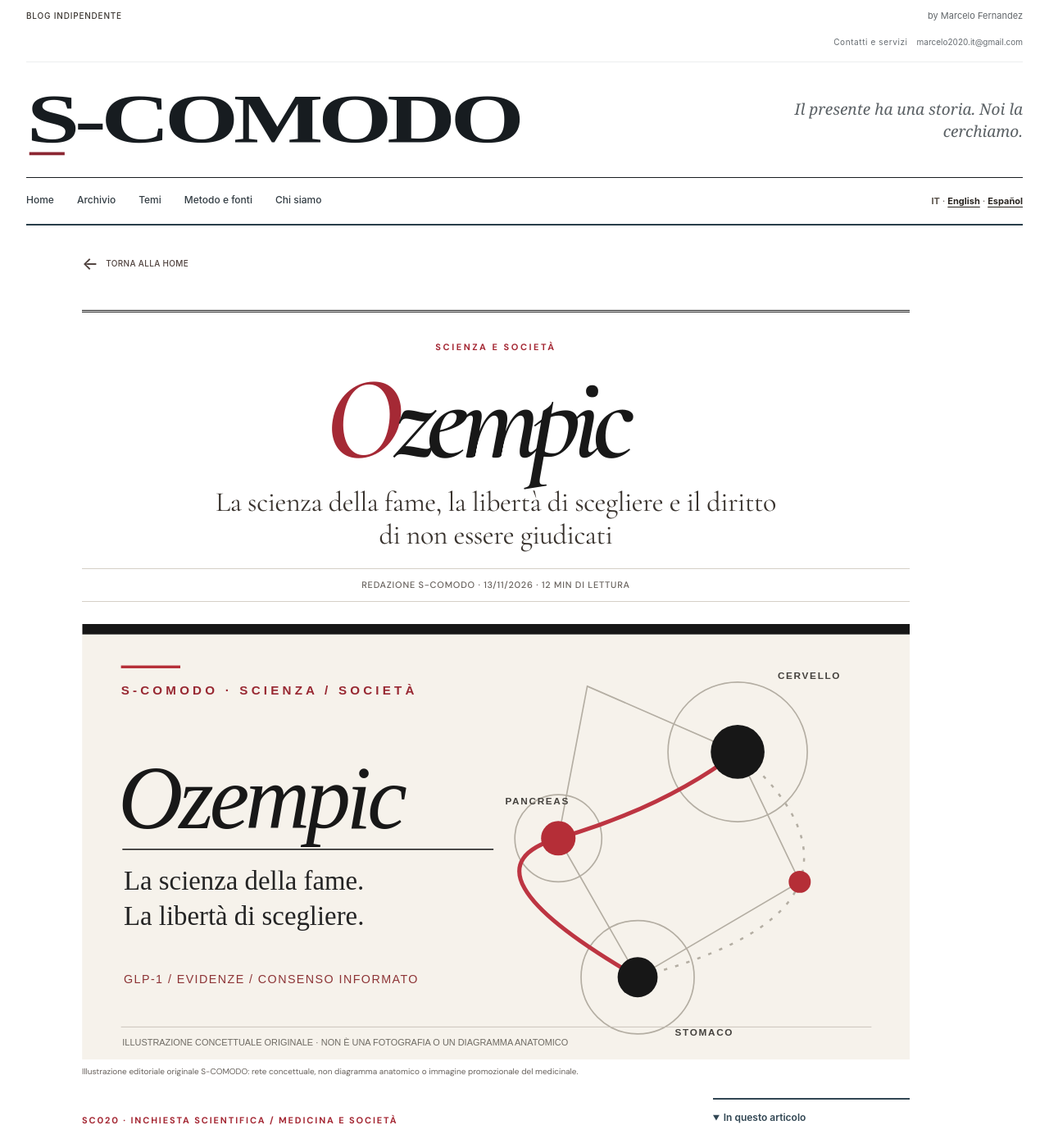
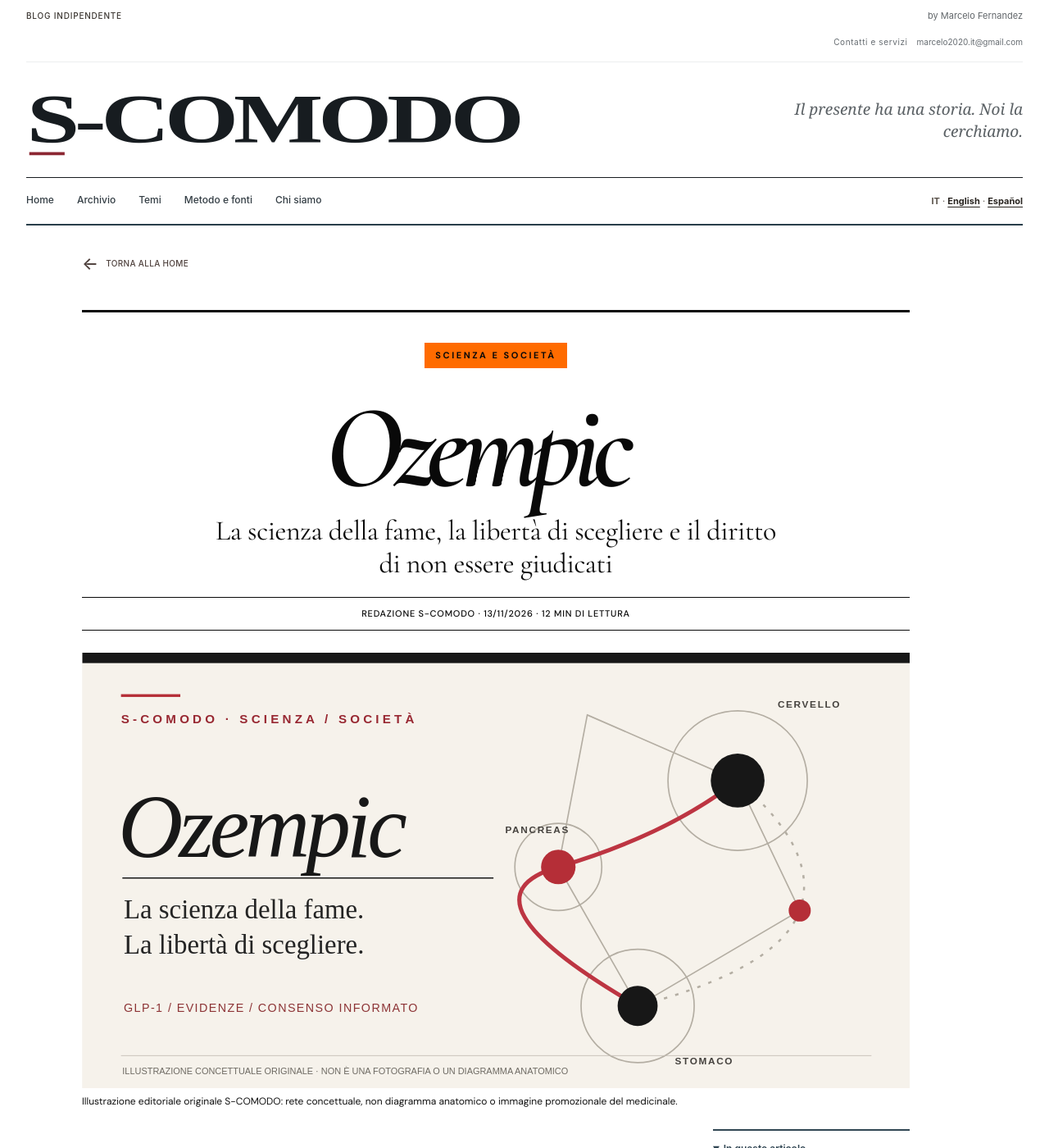
Before and after one commit to manzo8b/s-comodo, a Jekyll site: the page built from _posts/2026-11-13-ozempic-scienza-fame-liberta-scelta.html, in a window 1280 px wide and 1400 px high. Shown: the whole window at 82% size. Built offline with Jekyll 4.4.1, drawn with Linux system fonts in a browser that asks for light colours.

Commit message:
design(sc020): high-contrast white paper, black ink, orange and red badges

```diff
--- a/assets/css/sc020-ozempic.css
+++ b/assets/css/sc020-ozempic.css
@@ -1,6 +1,6 @@
 /* SC020 — S-COMODO / New Editorial Science Edition. Isolato al dossier Ozempic. */
 @import url('https://fonts.googleapis.com/css2?family=Cormorant+Garamond:ital,wght@0,400;0,500;0,600;0,700;1,400;1,500;1,600;1,700&family=DM+Sans:wght@400;500;600;700&display=swap');
-:root{--sc20-ink:#181818;--sc20-muted:#67615c;--sc20-paper:#faf8f4;--sc20-rule:#d5d0c7;--sc20-red:#a52935;--sc20-dark:#1c1c1d;--sc20-serif:'Cormorant Garamond',Georgia,'Times New Roman',serif;--sc20-sans:'DM Sans',Arial,sans-serif}
+:root{--sc20-ink:#181818;--sc20-muted:#67615c;--sc20-paper:#ffffff;--sc20-rule:#111111;--sc20-red:#b51c2c;--sc20-orange:#ff6b00;--sc20-dark:#1c1c1d;--sc20-serif:'Cormorant Garamond',Georgia,'Times New Roman',serif;--sc20-sans:'DM Sans',Arial,sans-serif}
 .article>header{border-top:3px double var(--sc20-ink);padding-top:35px;margin-top:26px;text-align:center}
 .article>header .section-tag{font:700 11px/1.3 var(--sc20-sans);letter-spacing:.23em;text-transform:uppercase;color:var(--sc20-red);margin:0 auto 19px}
 .article>header .section-tag a{color:inherit;text-decoration:none}
@@ -92,3 +92,62 @@
 @media(max-width:720px){.article>header{padding-top:19px}.article>header h1{font-size:clamp(69px,19vw,112px)!important}.sc020{font-size:17px}.sc020 .sc020-toc nav{grid-template-columns:1fr}.sc020 .sc020-flow,.sc020 .sc020-compare{grid-template-columns:1fr}.sc020 .sc020-figure,.sc020 .sc020-chart{padding:20px 16px}.sc020 .sc020-risk{padding:23px 19px}.sc020 .sc020-ethics{grid-template-columns:1fr}.sc020 .risk-grid strong{font-size:48px}.sc020 .intro{font-size:29px}}
 @media(prefers-reduced-motion:no-preference){.sc020 a{transition:color .2s ease}}
 @media print{.article>header h1{font-size:72px!important}.sc020 .sc020-risk,.sc020 .sc020-finale{print-color-adjust:exact;-webkit-print-color-adjust:exact}.sc020 .sc020-chapter{break-inside:avoid}.sc020 .sc020-toc{display:none}}
+
+/* SC020 v2: bianco puro, testo nero, arancione acceso e rosso; nessun pannello scuro */
+html,body,body .site-header,body main#contenuto,body .article,body .article-body{background:#fff!important;color:#090909}
+.article>header{background:#fff!important;border-top:3px solid #090909!important}
+.article>header .section-tag{display:inline-block;background:#ff6b00;padding:8px 13px;color:#090909!important;font-weight:800}
+.article>header .section-tag a{color:#090909!important}
+.article>header h1,.article>header h1::first-letter{color:#090909!important;text-shadow:none!important}
+.article>header .article-standfirst,.article>header .card-foot{color:#090909!important}
+.article>header .card-foot{border-color:#090909!important}
+.article>header .article-image figcaption{color:#111!important;font-size:12px}
+.sc020{background:#fff!important;color:#090909;font-size:19px}
+.sc020 p,.sc020 strong,.sc020 h3{color:#090909}
+.sc020 .eyebrow{display:inline-block;background:#ff6b00;color:#090909!important;padding:7px 12px}
+.sc020 .intro strong{color:#b51c2c}
+.sc020 .intro-note{color:#090909;border-color:#090909}
+.sc020 .sc020-toc,.sc020 .sc020-figure,.sc020 .sc020-chart,.sc020 .sc020-warning,.sc020 .sc020-callout{background:#fff!important;color:#090909}
+.sc020 .sc020-toc{border:2px solid #090909}
+.sc020 .sc020-toc a{border-color:#090909;color:#090909;font-size:14px}
+.sc020 .sc020-toc b{background:#ff6b00;color:#090909;padding:4px 7px}
+.sc020 section.sc020-chapter>h2{color:#090909}
+.sc020 .chapter-no{display:inline-block;background:#b51c2c;color:#fff!important;padding:7px 11px}
+.sc020 .sc020-pull{color:#090909;background:#fff;border-top:5px solid #ff6b00;border-bottom:2px solid #090909}
+.sc020 .sc020-pull small{color:#090909}
+.sc020 .sc020-figure{border:2px solid #090909;border-top:7px solid #ff6b00}
+.sc020 .sc020-figure figcaption strong,.sc020 .sc020-chart h3{color:#090909}
+.sc020 .sc020-figure figcaption span,.sc020 .sc020-chart .meta,.sc020 .note{color:#242424;font-size:12px}
+.sc020 .sc020-mechanism-head{background:#fff;color:#090909;border:2px solid #090909;border-top:7px solid #ff6b00}
+.sc020 .sc020-mechanism-head span{color:#090909}
+.sc020 .sc020-flow>div{background:#fff!important;border:2px solid #090909;border-top:6px solid #ff6b00}
+.sc020 .sc020-flow>div:nth-child(2){border-top-color:#b51c2c}
+.sc020 .sc020-flow b{display:inline-block;background:#ff6b00;color:#090909;padding:4px 7px}
+.sc020 .sc020-flow p,.sc020 .sc020-compare p,.sc020 .sc020-ethics p{color:#090909}
+.sc020 .sc020-result{background:#fff;color:#090909;border:2px solid #090909;border-left:7px solid #ff6b00}
+.sc020 .sc020-chart{border:2px solid #090909}
+.sc020 .bar-track{background:#fff;border:1px solid #090909}
+.sc020 .bar-fill.red{background:#ff6b00}
+.sc020 .bar-fill{background:#090909}
+.sc020 .sc020-compare>div{background:#fff;border:2px solid #090909}
+.sc020 .sc020-compare>div:nth-child(2){border-top:7px solid #ff6b00}
+.sc020 .sc020-compare b{color:#fff;background:#b51c2c;display:inline-block;padding:5px 8px}
+.sc020 .sc020-risk{background:#fff!important;color:#090909!important;border:2px solid #090909;border-top:7px solid #ff6b00}
+.sc020 .sc020-risk h3,.sc020 .sc020-risk p,.sc020 .sc020-risk .micro{color:#090909!important}
+.sc020 .risk-grid>div{border:2px solid #090909;padding:18px 16px}
+.sc020 .risk-grid>div:first-child{border-top:6px solid #ff6b00}
+.sc020 .risk-grid>div:last-child{border-top:6px solid #b51c2c}
+.sc020 .risk-grid strong,.sc020 .risk-grid>div:first-child strong,.sc020 .risk-grid span{color:#090909!important}
+.sc020 .sc020-delta{background:#ff6b00!important;color:#090909!important;font-weight:700}
+.sc020 .sc020-delta b,.sc020 .sc020-risk .note{color:#090909!important}
+.sc020 .sc020-risk .note{border-color:#090909}
+.sc020 .sc020-ethics>div{background:#fff;border:2px solid #090909;border-top:6px solid #ff6b00}
+.sc020 .sc020-ethics>div:last-child{border-top-color:#b51c2c}
+.sc020 .sc020-callout{border:2px solid #090909;border-left:8px solid #ff6b00}
+.sc020 .sc020-callout p,.sc020 .sc020-warning li{color:#090909}
+.sc020 .sc020-warning{border:2px solid #090909;border-top:7px solid #b51c2c}
+.sc020 .sc020-finale{background:#fff!important;color:#090909!important;border:3px solid #090909;border-top:10px solid #ff6b00}
+.sc020 .sc020-finale h2,.sc020 .sc020-finale p,.sc020 .sc020-finale .final-line{color:#090909!important}
+.sc020 .sc020-finale .final-line{border-top:3px solid #b51c2c;padding-top:23px}
+.sc020 .source-ref,.sc020 a{color:#9d1524}
+@media(max-width:720px){.sc020{font-size:18px}.sc020 .sc020-toc a{font-size:14px}}
```
